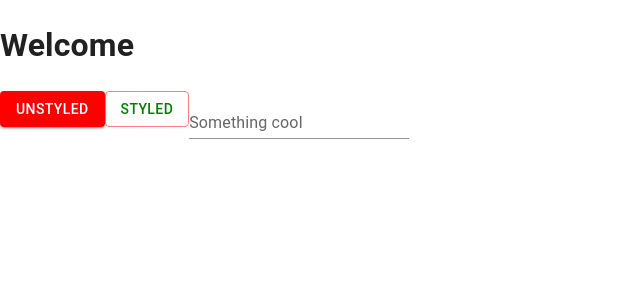
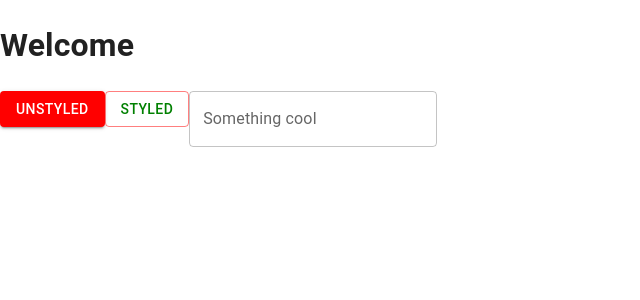
Before and after one commit to jhaeti/frontend, a Next.js app: page / in a window 1280 px wide. Shown: the top 300 px of the page, without its empty margins (0-640 px from the left). Built offline with nearby package versions, Linux system fonts and the light colour scheme.

Commit message:
Added storybook

```diff
--- a/src/components/Textfeild.tsx
+++ b/src/components/Textfeild.tsx
@@ -1,9 +1,6 @@
-import Textfield from "@mui/material/TextField"
+import Textfield from "@mui/material/TextField";
 
 const Input = () => {
-    return (
-        <Textfield variant="standard" label="Something cool"/>
-    );
-}
-
+	return <Textfield variant="outlined" label="Something cool" />;
+};
 export default Input;
```
Also changed, not shown: tsconfig.json (+3 -13 lines).
